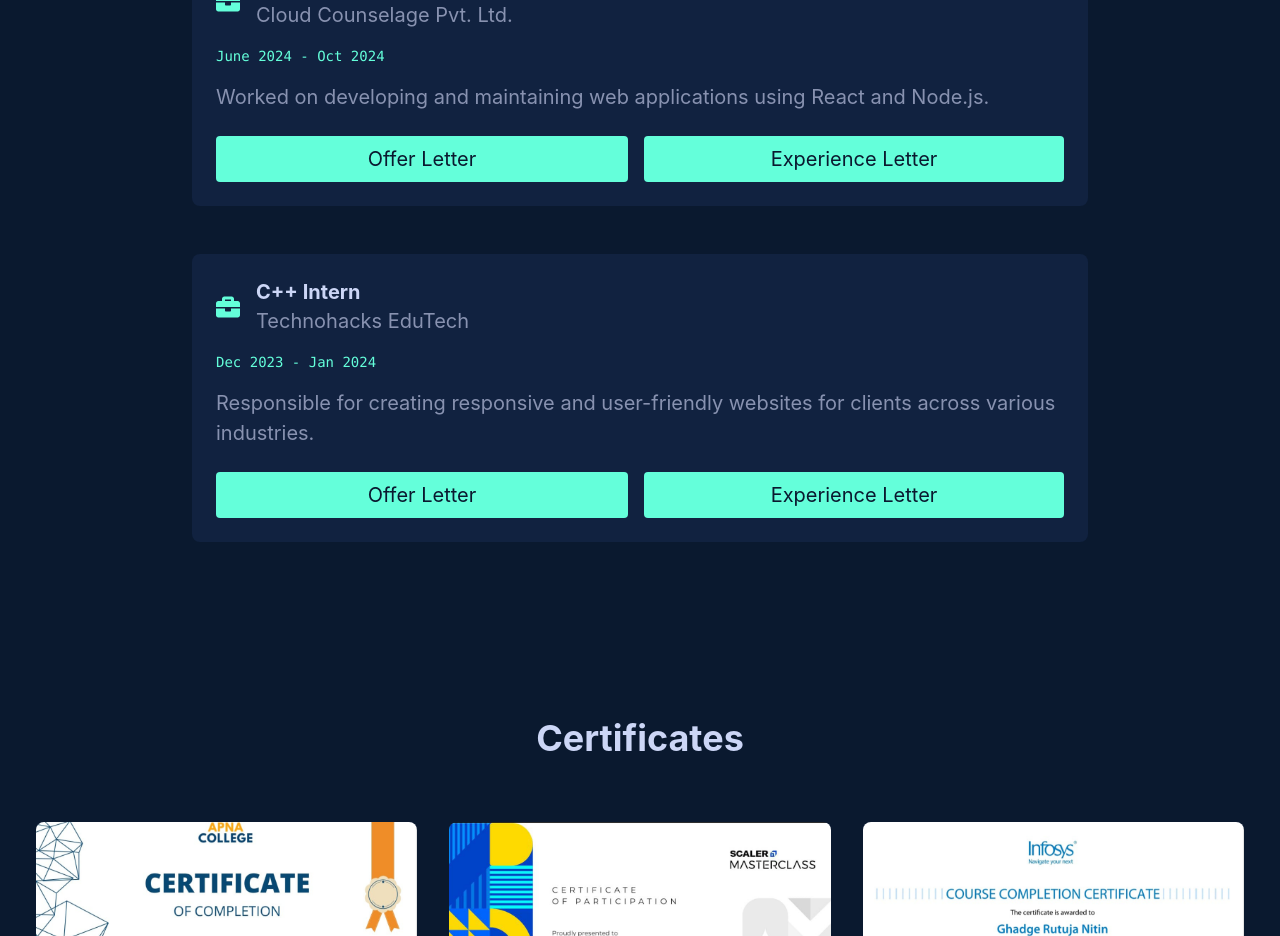
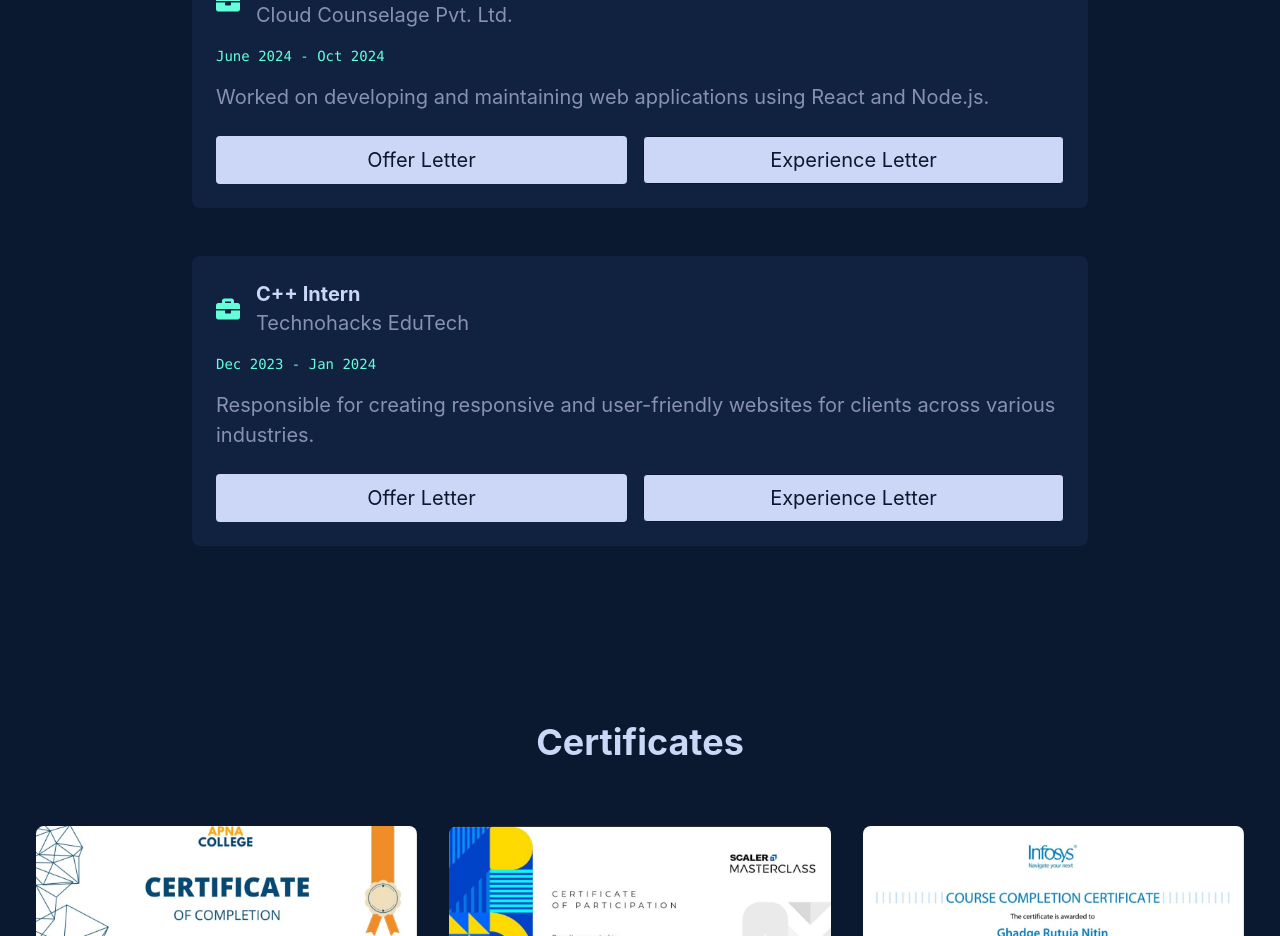
Before and after one commit to GhadgeRutuja/MyPortfolio, a React (Create React App) app: page / in a window 1280 px wide. Shown: the part 4112-5048 px from the top of the page. Built offline with nearby package versions, Linux system fonts and the light colour scheme.

Commit message:
Updated resume and button funtionalities

```diff
--- a/src/components/About.jsx
+++ b/src/components/About.jsx
@@ -55,7 +55,7 @@ const About = () => {
 
           {/* Resume Button */}
           <a
-            href="/Rutuja_Resume(DEC).pdf"
+            href="/RutujaGhadge_Resume (4).pdf"
             target="_blank"
             rel="noopener noreferrer"
             className="inline-block px-6 py-3 border-2 border-[#64ffda] text-[#64ffda] rounded hover:bg-[#64ffda] hover:bg-opacity-10 transition-all duration-300 font-mono"
--- a/src/components/Experience.jsx
+++ b/src/components/Experience.jsx
@@ -60,7 +60,7 @@ const Experience = () => {
                     href={exp.offerLetterPdf}
                     target="_blank"
                     rel="noopener noreferrer"
-                    className="bg-[#64ffda] text-[#0a192f] px-3 py-1.5 rounded hover:bg-opacity-80 transition-all duration-300 flex items-center flex-1 justify-center"
+                    className="bg-[#ccd6f6] text-[#0a192f] px-3 py-1.5 rounded hover:bg-opacity-80 transition-all duration-300 flex items-center flex-1 justify-center"
                   >
                     Offer Letter
                   </a>
@@ -68,7 +68,7 @@ const Experience = () => {
                     href={exp.experienceLetterPdf}
                     target="_blank"
                     rel="noopener noreferrer"
-                    className="bg-[#64ffda] text-[#0a192f] px-4 py-2 rounded hover:bg-opacity-80 transition-all duration-300 flex items-center flex-1 justify-center"
+                    className="bg-[#ccd6f6] text-[#0a192f] px-4 py-2 rounded border border-[#0a192f] hover:bg-opacity-80 transition-all duration-300 flex items-center flex-1 justify-center"
                   >
                     Experience Letter
                   </a>
```
Also changed, not shown: 1 other file (tests, documents, lock files or other folders).
